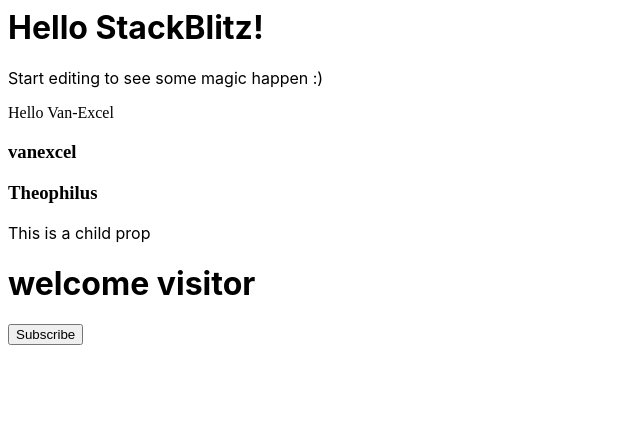
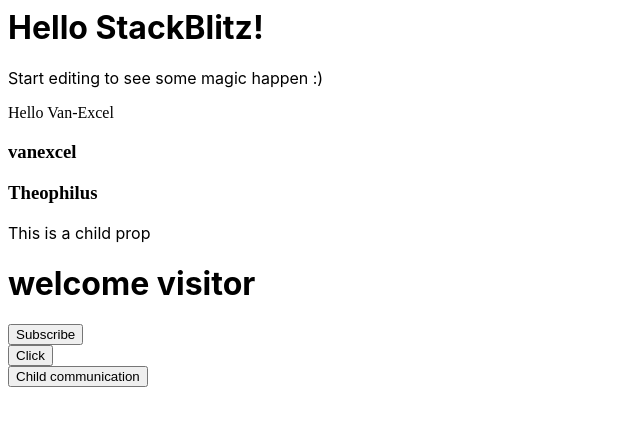
Before and after one commit to Van-Excel/React-crash-course, a React (Create React App) app: page / in a window 1280 px wide. Shown: the top 426 px of the page, without its empty margins (0-640 px from the left). Built offline with nearby package versions, Linux system fonts and the light colour scheme.

Commit message:
Parent-Child Component communication

```diff
--- a/src/App.js
+++ b/src/App.js
@@ -3,6 +3,8 @@
 import { FirstComponent } from './FirstComponent.js';
 import {Props} from "./Props.js"
 import {State} from './State.js'
+import {Events} from './Events.js'
+import {Parent} from './Parent.js'
 export default function App() {
   return (
     <div>
@@ -12,6 +14,8 @@
       <Props name= 'vanexcel' />
       <Props name= 'Theophilus'><p>This is a child prop</p></Props>
       <State />
+      <Events />
+      <Parent />
     </div>
   );
 }
--- /dev/null
+++ b/src/Child.js
@@ -0,0 +1,13 @@
+import React from 'react';
+
+
+
+export function Child(props){
+
+  return(
+    <div>
+      <button onClick ={props.handleClick}>Child communication</button>
+    </div>
+  )
+
+}
--- /dev/null
+++ b/src/Events.js
@@ -0,0 +1,12 @@
+import React from 'react';
+
+export function Events() {
+  const eventHandler = () => {
+    return console.log('Button clicked');
+  };
+  return (
+    <div>
+      <button onClick={eventHandler}>Click</button>
+    </div>
+  );
+}
--- /dev/null
+++ b/src/Parent.js
@@ -0,0 +1,13 @@
+import React from 'react';
+import { Child } from './Child.js';
+
+export function Parent() {
+  function clickSwitch() {
+    console.log('I am a parent component');
+  }
+  return (
+    <div>
+      <Child handleClick={clickSwitch} />
+    </div>
+  );
+}
```
